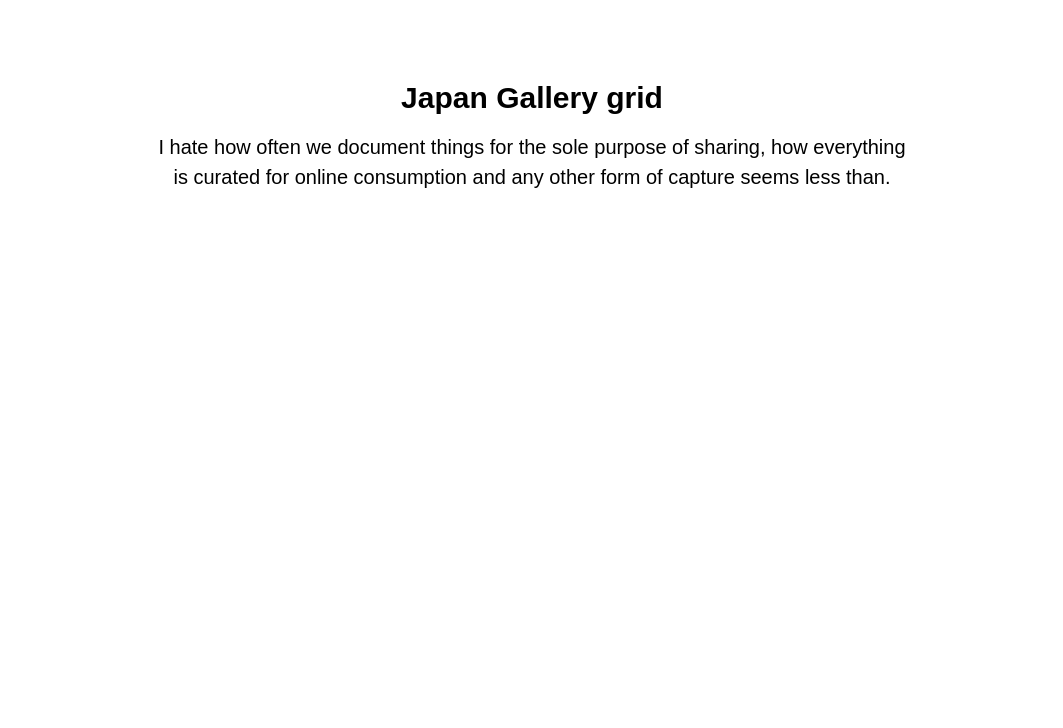
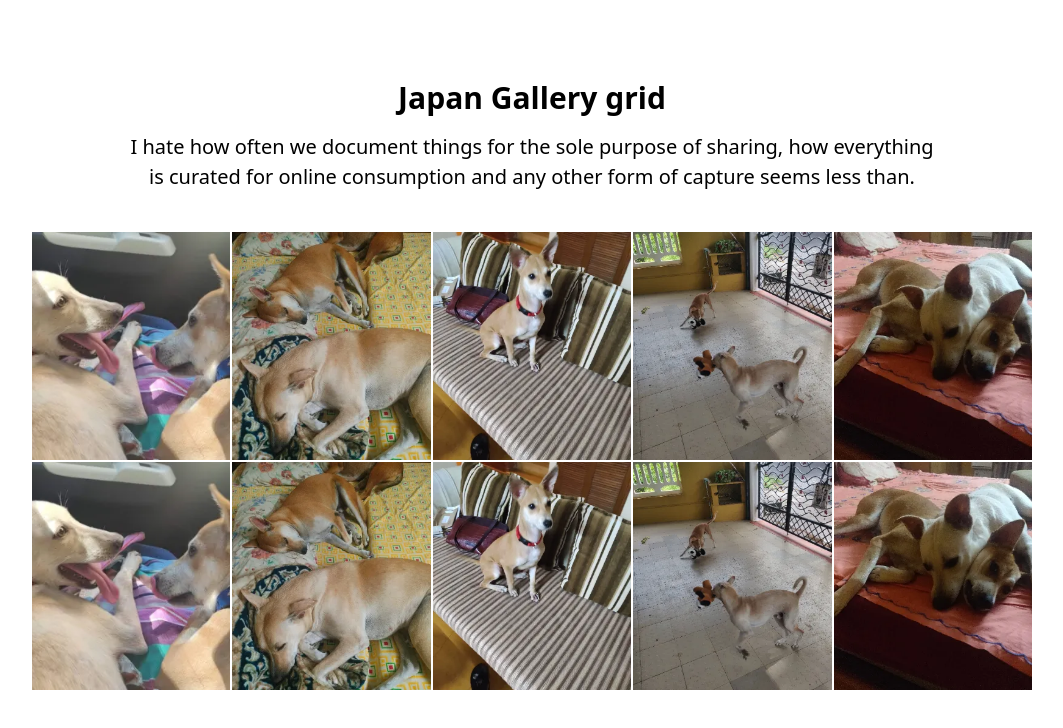
Before and after one commit to schubert-da/the-living-grid, a SvelteKit app: page / in a window 1280 px wide. Shown: the top 728 px of the page, without its empty margins (108-1171 px from the left). Built offline with nearby package versions, Linux system fonts and the light colour scheme.

Commit message:
initial grid implementation

```diff
--- /dev/null
+++ b/src/lib/components/GalleryGrid.svelte
@@ -0,0 +1,20 @@
+<script>
+    export let images = [];
+    const aspectRatio = 435 / 500;
+</script>
+
+<div class="grid-container w-full flex justify-center">
+    <div class="grid max-auto max-w-250 gap-0.5">
+        {#each [...images, ...images] as image}
+            <div class="grid-item" style="aspect-ratio: {aspectRatio}">
+                <img  src={image.image} alt={image.title || image.description} class="w-full h-full object-cover" />
+            </div>
+        {/each}
+    </div>
+</div>
+
+<style>
+    .grid {
+        grid-template-columns: repeat(auto-fit, minmax(180px, 1fr));
+    }
+</style>
--- a/src/routes/+page.svelte
+++ b/src/routes/+page.svelte
@@ -1,12 +1,15 @@
 <script>
+	import GalleryGrid from '$lib/components/GalleryGrid.svelte';
+
     export let data;
-
     console.log("data", data);
 </script>
 
-<div class="grid-container py-20">
+<div class="grid-container flex flex-col items-center gap-10">
     <div class="title-content flex flex-col items-center gap-4">
         <h1 class='text-center text-3xl font-bold'>Japan Gallery grid</h1>
         <p class='text-center max-w-[80ch] text-balance'> I hate how often we document things for the sole purpose of sharing, how everything is curated for online consumption and any other form of capture seems less than.</p>
     </div>
+
+    <GalleryGrid images={data.images} />
 </div>
--- a/src/styles/app.css
+++ b/src/styles/app.css
@@ -23,8 +23,8 @@ body {
     overflow-x: hidden;
     position: relative;
     margin: 0;
-    padding: 0;
+    padding: 80px 0 80px 0;
+    padding-bottom: 80px;
 
-    font-family: 'Encode Sans', sans-serif;
     font-size: 20px;
 }
```
